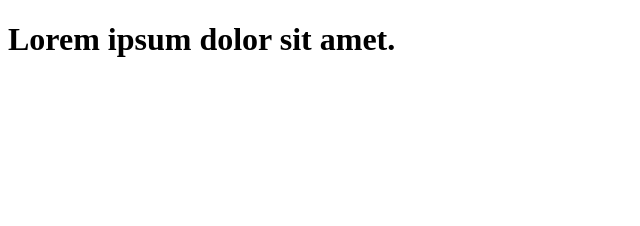
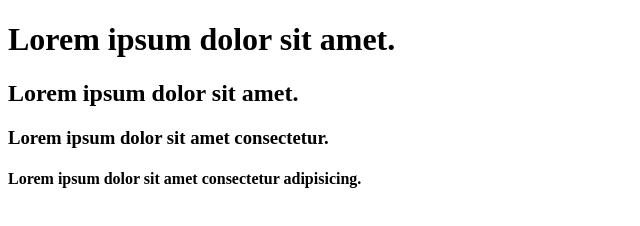
Before and after one commit to jayhunrajabov15-pixel/7.4-guruh, a plain HTML site: page index.html in a window 1280 px wide. Shown: the whole page, without its empty margins (0-640 px from the left). Drawn offline with Linux system fonts and the light colour scheme.

Commit message:
hsdkjbvkds

```diff
--- a/app.js
+++ b/app.js
@@ -0,0 +1 @@
+document.getElementsByTagName("h1")
--- a/index.html
+++ b/index.html
@@ -7,5 +7,8 @@
 </head>
 <body>
     <h1>Lorem ipsum dolor sit amet.</h1>
+    <h2>Lorem ipsum dolor sit amet.</h2>
+    <h3>Lorem ipsum dolor sit amet consectetur.</h3>
+    <h4>Lorem ipsum dolor sit amet consectetur adipisicing.</h4>
 </body>
 </html>
```
